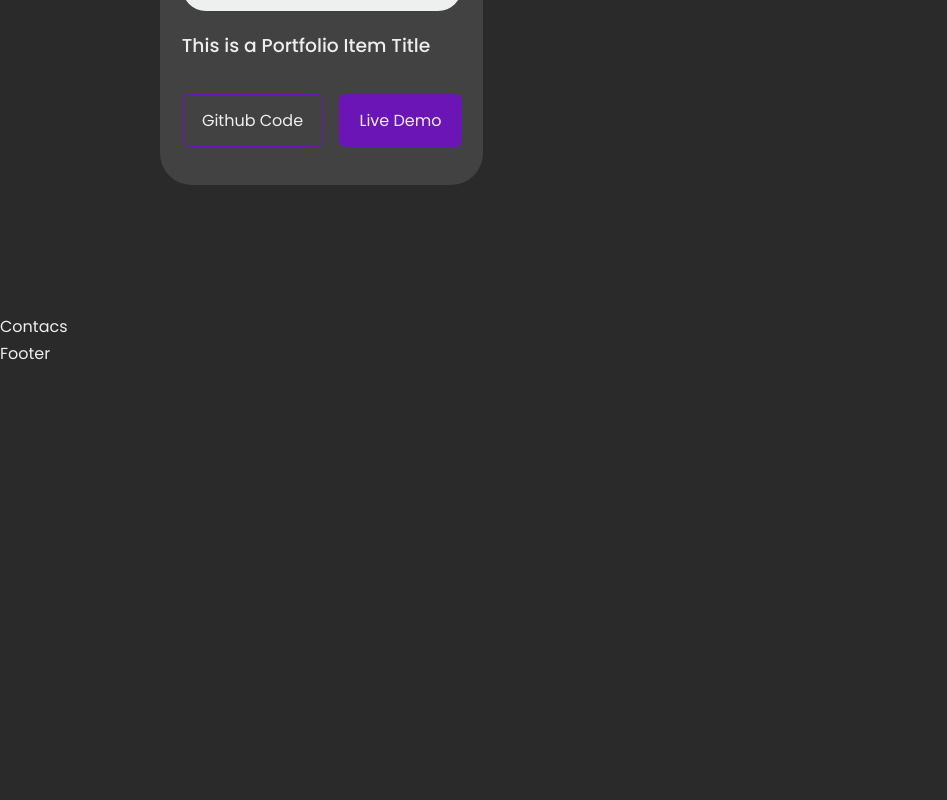
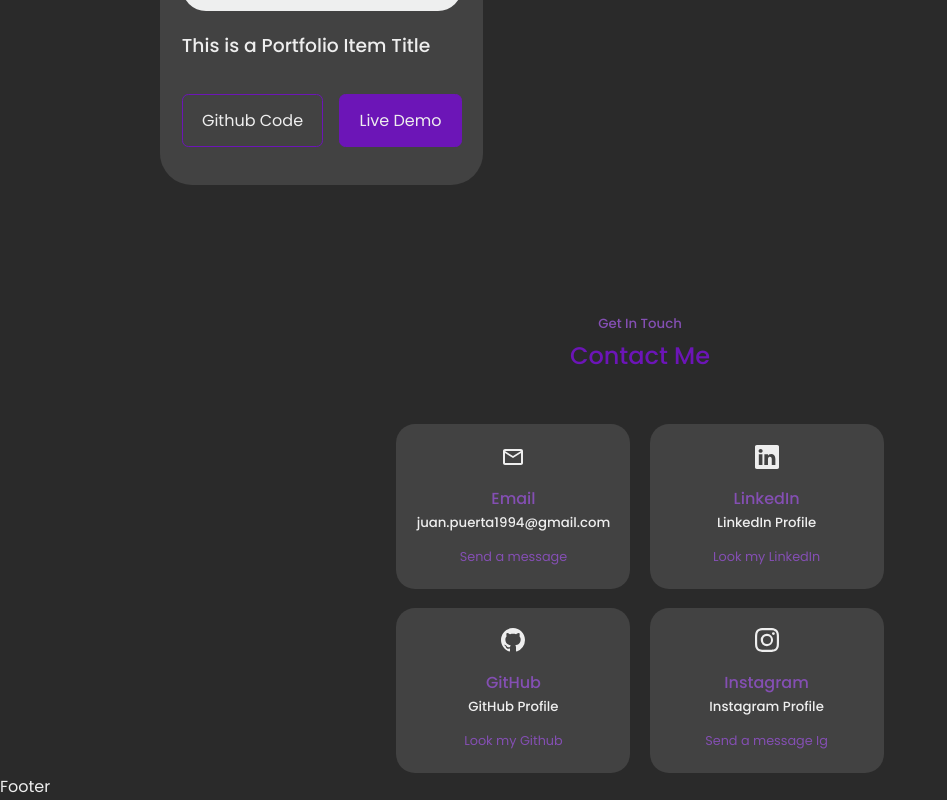
Before and after one commit to Juan-Jc/Juan-Puerta-Portfolio, a React (Create React App) app: page / in a window 1280 px wide. Shown: the part 2634-3434 px from the top of the page, without its empty margins (0-947 px from the left). Before the commit the page ends 3001 px from the top, so only its background shows below. Built offline with nearby package versions, Linux system fonts and the light colour scheme.

Commit message:
component contact jsx an css completed

```diff
--- a/src/components/contacts/Contacs.jsx
+++ b/src/components/contacts/Contacs.jsx
@@ -1,9 +1,45 @@
 import React from 'react'
 import './contacts.css'
+import {MdOutlineEmail} from 'react-icons/md'
+import {BsLinkedin, BsGithub,BsInstagram} from 'react-icons/bs'
+
 
 const Contacs = () => {
   return (
-    <section id='contact'>Contacs</section>
+    <section id='contact'>
+      <h5>Get In Touch</h5>
+      <h2>Contact Me</h2>
+
+      <div className="container contact__container">
+        <div className="contact__options">
+        <article className="contact__option">
+          <MdOutlineEmail className='contact__option-icon' />
+          <h4>Email</h4>
+          <h5>juan.puerta1994@gmail.com</h5>
+          <a href="mailto: juan.puerta1994@gmail.com" target='_blank'> Send a message</a>
+        </article>
+        <article className="contact__option">
+          <BsLinkedin className='contact__option-icon' />
+          <h4>LinkedIn</h4>
+          <h5>LinkedIn Profile</h5>
+          <a href="https://linkedin.com/profile" target='_blank'>Look my LinkedIn</a>
+        </article>
+        <article className="contact__option">
+          <BsGithub className='contact__option-icon' />
+          <h4>GitHub</h4>
+          <h5>GitHub Profile</h5>
+          <a href="https://Github.com/profile" target='_blank'>Look my Github</a>
+        </article>
+        <article className="contact__option">
+          <BsInstagram className='contact__option-icon' />
+          <h4>Instagram</h4>
+          <h5>Instagram Profile</h5>
+          <a href="https://instagram.com/profile" target='_blank'>Send a message Ig</a>
+        </article>
+        </div>
+
+      </div>
+    </section>
   )
 }
 
--- a/src/components/contacts/contacts.css
+++ b/src/components/contacts/contacts.css
@@ -0,0 +1,58 @@
+.container.contact__container {
+    width: fit-content ;
+}
+
+.contact__options {
+    display: grid;
+    grid-template-columns: 1fr 1fr;
+    gap: 1.2rem;
+}
+
+.contact__option {
+    background: var(--bg-color) ;
+    padding: 1.2rem;
+    border-radius: 1.2rem;
+    text-align: center;
+    border: 1px solid transparent;
+    transition: var(--transition);
+}
+
+.contact__option:hover {
+    background: transparent;
+    border-color: var(--primary-color-variant);
+}
+
+.contact__option-icon {
+    font-size: 1.5rem;
+    margin-bottom: 0.5rem;
+}
+
+.contact__option a {
+    margin-top: 0.7rem;
+    display: inline-block;
+    font-size: 0.8rem;
+    color: var(--light-color)
+}
+
+.contact__option h5 {
+    color: var(--white-color);
+}
+
+.contact__option h4 {
+    color: var(--light-color);
+}
+
+/*##### MEDIA QUERIES (MEDIUM DEVICES) #####*/
+@media screen and (max-width: 1024px) {
+    .contact__container {
+        grid-template-columns: 1fr;
+        gap: 2rem;
+    }
+}
+
+/*##### MEDIA QUERIES (SMALL DEVICES) #####*/
+@media screen and (max-width: 600px) {
+    .contact__container {
+        width: var(--ms-container-width);
+    }
+}
```
